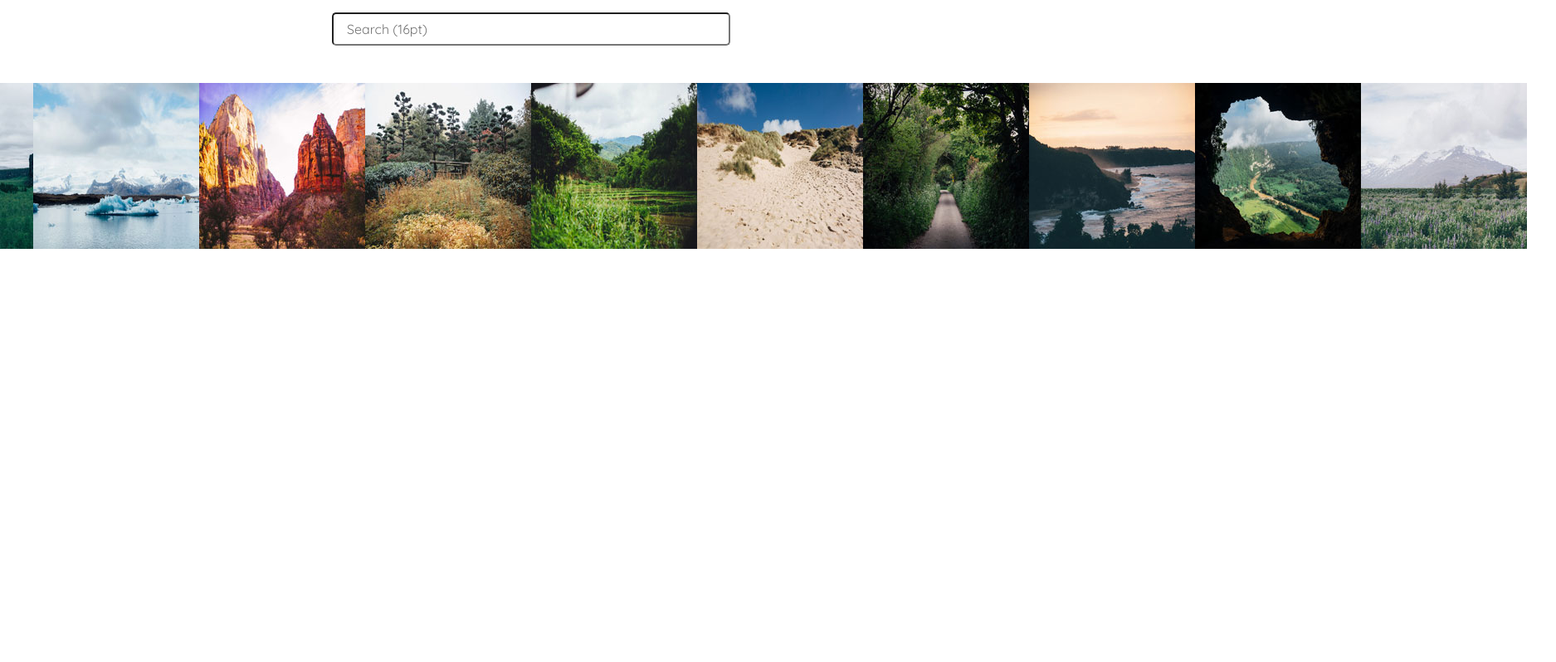
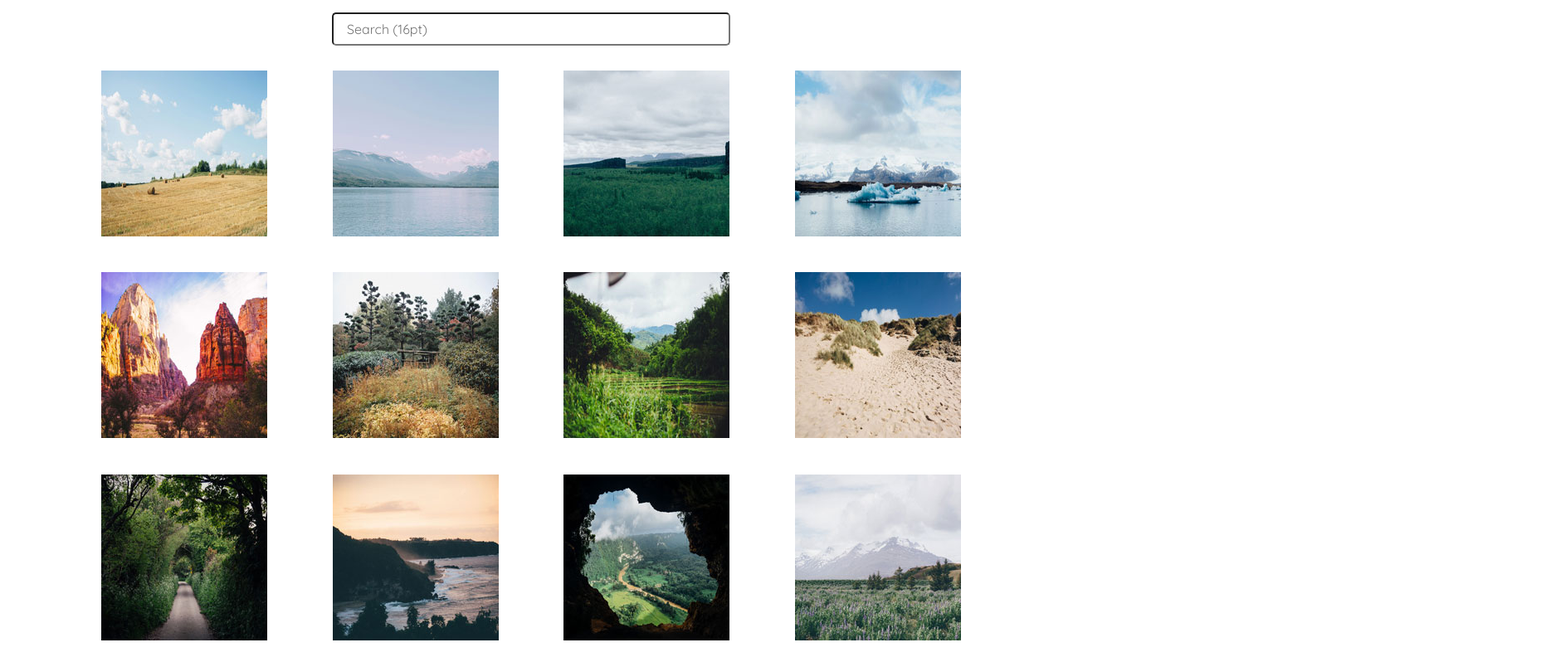
Before and after one commit to lesliegill/Interactive-Photo-Gallery, a plain HTML site: page index.html in a window 1280 px wide. Shown: the whole page at 83% size, 1875 px wide, since content can reach past the window. Drawn offline with Linux system fonts and the light colour scheme; some packages are replaced by stand-ins of ours; a script that the page names is missing.

Commit message:
updated css

```diff
--- a/css/styles.css
+++ b/css/styles.css
@@ -1,4 +1,3 @@
-
 * {
     box-sizing:border-box;
     padding:0;
@@ -29,8 +28,6 @@ input[type=text] {
 
 .container {
     display:flex;
-    flex-direction:row;
-    flex-wrap:wrap;
     justify-content: center;
 
 }
@@ -38,10 +35,17 @@ input[type=text] {
 
 .gallery {
    display:flex;
-   justify-content:space-evenly;
-   padding:35px;
+   flex-wrap:wrap;
+   justify-content: space-evenly;
+   flex-basis:90%;
+}
+
+
+.gallery img {
+  padding: 20px;
 
 }
+
 
 
 .lb-nav a.lb-prev,
```
